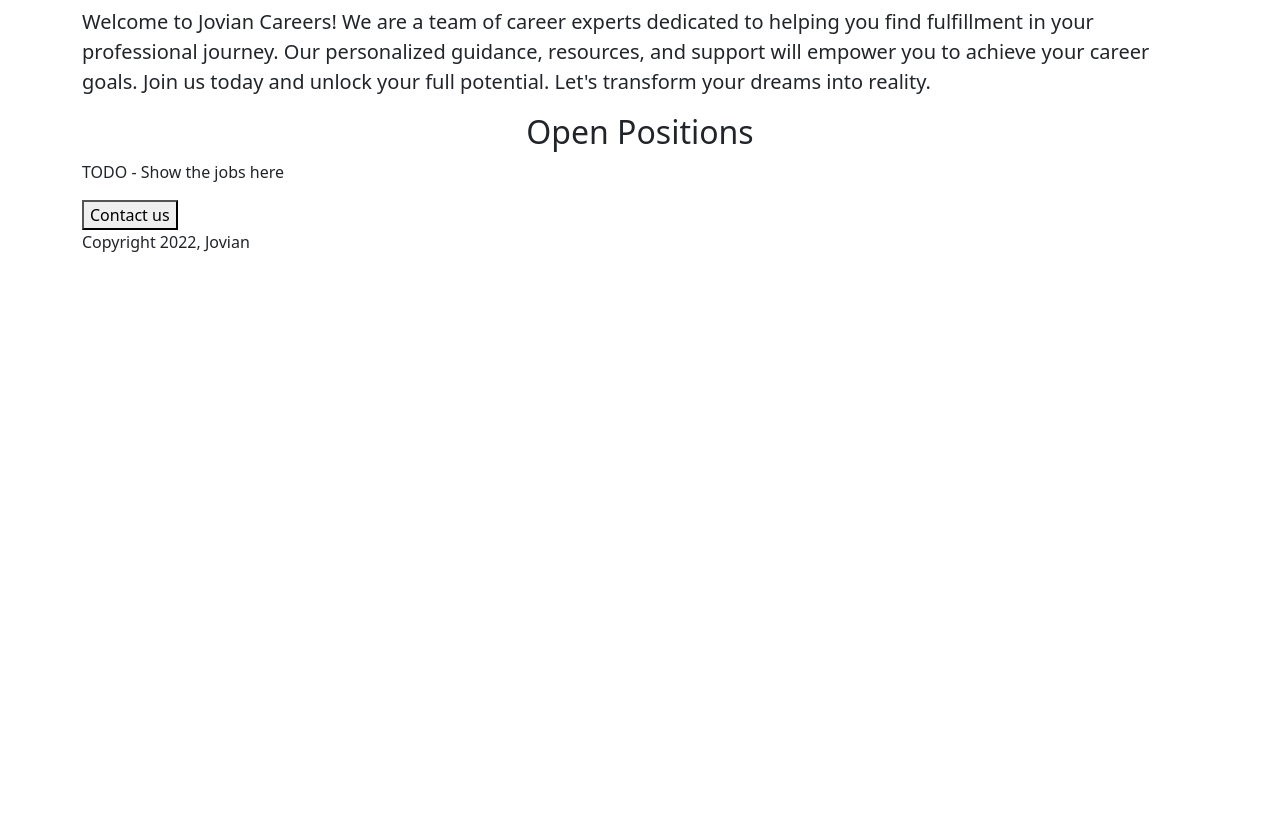
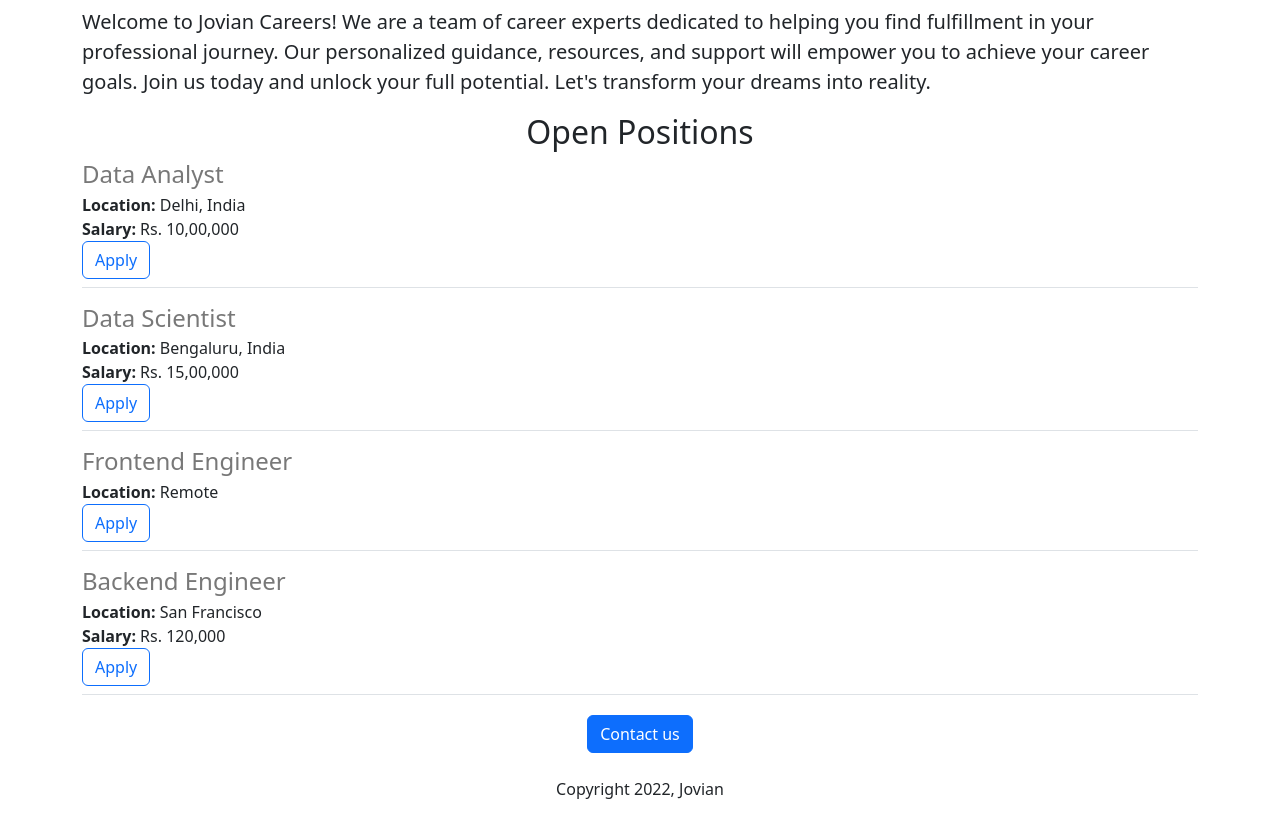
Before and after one commit to P-kaizoku/career-website, a Flask app: page / in a window 1280 px wide. Shown: the part 479-1296 px from the top of the page. Before the commit the page ends 731 px from the top, so only its background shows below. Run offline with Flask 3, Linux system fonts and the light colour scheme.

Commit message:
apply button tk

```diff
--- a/app.py
+++ b/app.py
@@ -2,10 +2,38 @@ from flask import Flask, render_template
 
 app = Flask(__name__)
 
+JOBS = [
+  {
+    'id':1,
+    'title': 'Data Analyst',
+    'location':'Delhi, India',
+    'salary':'Rs. 10,00,000'
+  },
+  {
+    'id':2,
+    'title': 'Data Scientist',
+    'location':'Bengaluru, India',
+    'salary':'Rs. 15,00,000'
+  },
+  {
+    'id':3,
+    'title': 'Frontend Engineer',
+    'location':'Remote',
+
+  },
+  {
+    'id':4,
+    'title': 'Backend Engineer',
+    'location':'San Francisco',
+    'salary':'Rs. 120,000'
+  }
+]
+
+
 
 @app.route("/")
 def helloWorld():
-    return render_template('home.html')
+    return render_template('home.html',jobs=JOBS, company_name="Jovian")
 
 
 if __name__ == "__main__":
--- a/templates/home.html
+++ b/templates/home.html
@@ -15,19 +15,23 @@
     </head>
     <body>
       <div class="container">
-         <h1 class="text-center mt-2 mb-4">Jovian Careers</h1>
+         <h1 class="text-center mt-2 mb-4">
+           {{company_name}} Careers
+         </h1>
           <img id="banner" class="img-fluid" src="http://127.0.0.1:5000/static/banner.jpg">
           <h2 class="text-center">About Jovian</h2>
           <p class="lead">
             Welcome to Jovian Careers! We are a team of career experts dedicated to helping you find fulfillment in your professional journey. Our personalized guidance, resources, and support will empower you to achieve your career goals. Join us today and unlock your full potential. Let's transform your dreams into reality.
           </p>
           <h2 class="text-center ">Open Positions</h2>
-          <p>
-              TODO - Show the jobs here
-          </p>
-        <div>
-      <button>Contact us</button>
-          <p>Copyright 2022, Jovian</p>
+          <div style="margin-bottom:20px">
+              {% for job in jobs %}
+                {% include 'jobtemplate.html' %}
+              {% endfor %}
+          </div>
+        <div class="text-center">
+      <button class="btn btn-primary" type="button">Contact us</button>
+          <p class="mt-4">Copyright 2022, Jovian</p>
         </div>
         </div>
     </body>
--- /dev/null
+++ b/templates/jobtemplate.html
@@ -0,0 +1,15 @@
+<div class="border-bottom" style="margin-bottom:16px;padding-bottom:8px">
+ <h4 style="color: rgb(120, 120, 120); margin-bottom:4px">
+   {{job['title']}}
+ </h4>
+  <div>
+    <b>Location:</b> {{job['location']}}
+  </div>
+  {% if 'salary' in job %}
+  <div>
+    <b>Salary:</b> {{job['salary']}}
+  </div>
+  {% endif %}
+  <button type="button" class="btn btn-outline-primary">Apply</button>
+
+</div>
```
